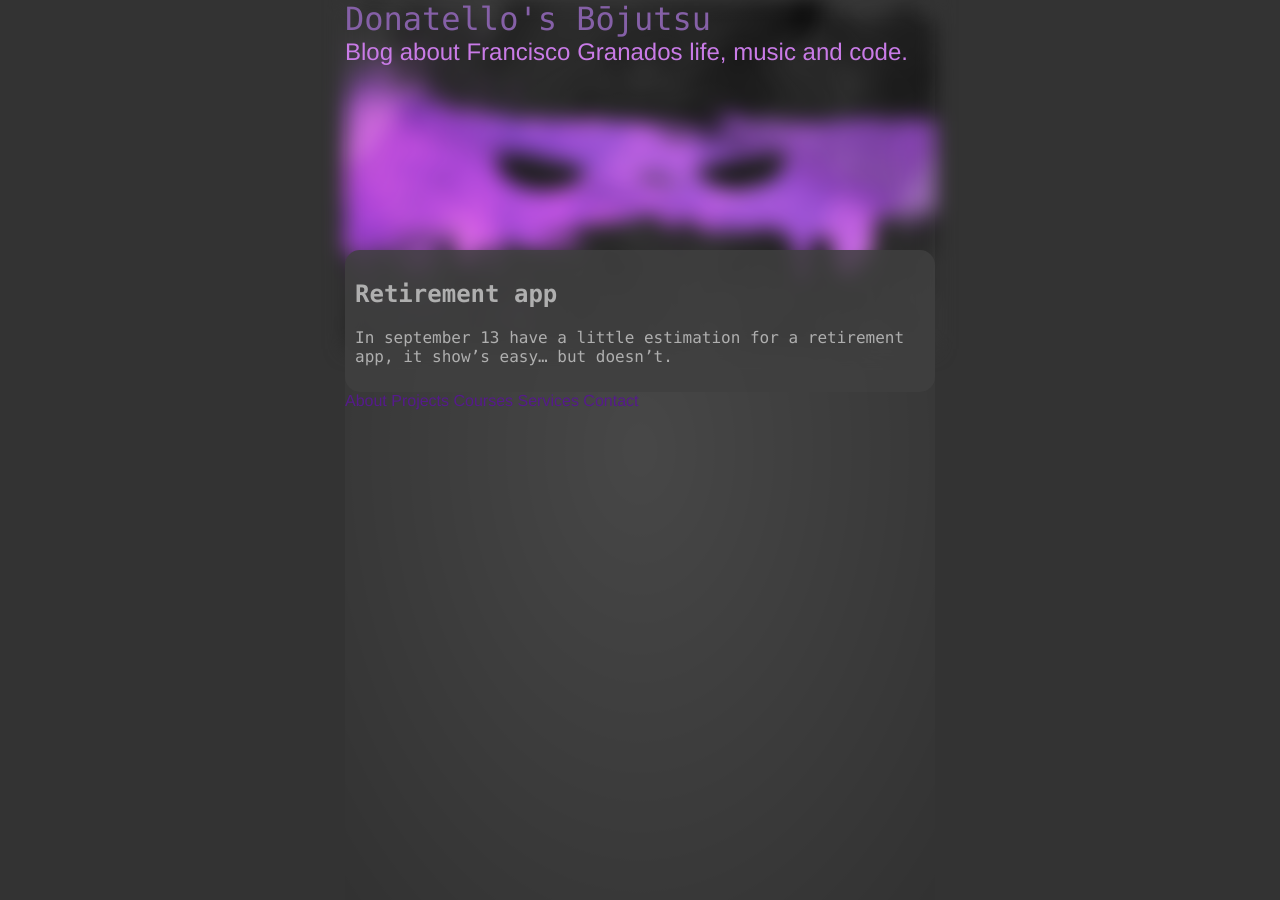
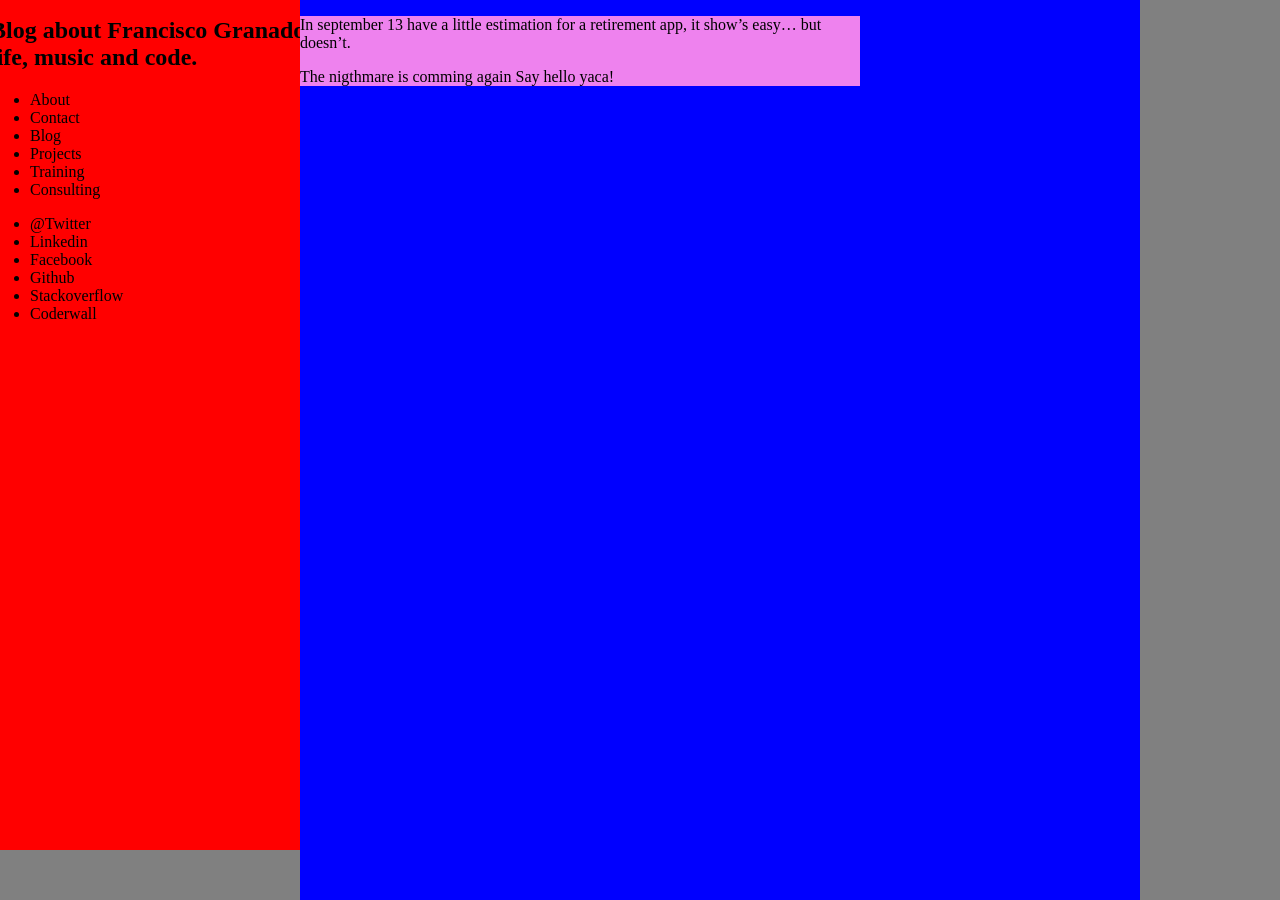
Before and after one commit to gzfrancisco/gzfrancisco.github.io, a Jekyll site: the page built from _posts/2014-01-01-retirement-app.md, in a window 1280 px wide. Built offline with Jekyll 4.4.1, drawn with Linux system fonts in a browser that asks for light colours; Markdown is read by kramdown in place of the engine named in the settings.

Commit message:
Starting point

```diff
--- /dev/null
+++ b/_includes/footer.html
@@ -0,0 +1,3 @@
+<footer>
+Nothing
+</footer>
--- /dev/null
+++ b/_includes/menu.html
@@ -0,0 +1,10 @@
+<nav>
+  <ul>
+    <li>About</li>
+    <li>Contact</li>
+    <li>Blog</li>
+    <li>Projects</li>
+    <li>Training</li>
+    <li>Consulting</li>
+  </ul>
+</nav>
--- /dev/null
+++ b/_includes/social.html
@@ -0,0 +1,8 @@
+<ul>
+  <li>@Twitter</li>
+  <li>Linkedin</li>
+  <li>Facebook</li>
+  <li>Github</li>
+  <li>Stackoverflow</li>
+  <li>Coderwall</li>
+</ul>
--- /dev/null
+++ b/_includes/title.html
@@ -0,0 +1,4 @@
+<header>
+  <h1><a href="/">{{ site.name }}</a></h1>
+  <h2>{{site.description}}</h2>
+</header>
--- a/_layouts/default.html
+++ b/_layouts/default.html
@@ -12,24 +12,14 @@
 
 </head>
 <body>
-  <div class="blur"></div>
-  <div class="opacity"></div>
-  <header>
-    <h1><a href="/">{{ site.name }}</a></h1>
-    <h2>{{site.description}}</h2>
-  </header>
-
-  {{ content }}
-
-  <footer>
-    <nav>
-      <a href="">About</a>
-      <a href="">Projects</a>
-      <a href="">Courses</a>
-      <a href="">Services</a>
-      <a href="">Contact</a>
-    </nav>
-  </footer>
-
+  <aside>
+    {% include title.html %}
+    {% include menu.html %}
+    {% include social.html %}
+  </aside>
+  <section>
+    {{ content }}
+  </section>
+  {% include footer.html %}
 </body>
 </html>
--- a/_layouts/post.html
+++ b/_layouts/post.html
@@ -3,6 +3,6 @@ layout: default
 ---
 <article>
   <h1>{{ page.title }}</h1>
-  <p class="meta">{{ page.date | date_to_string }}</p>
+  <p>{{ page.date | date_to_string }}</p>
   {{ content }}
 </article>
--- /dev/null
+++ b/_layouts/test.html
@@ -0,0 +1 @@
+*2 > a.menu-item[href="#"]
--- a/_posts/2014-01-01-retirement-app.md
+++ b/_posts/2014-01-01-retirement-app.md
@@ -1,9 +1,10 @@
 ---
 layout: page
-tittle: 'retirement app'
+tittle: 'Retirement app'
 date: 2014-01-01 01:00:00
 category: project
 ---
-# Retirement app
+In september 13 have a little estimation for a retirement app, it show's easy... but doesn't.
 
-In september 13 have a little estimation for a retirement app, it show's easy... but doesn't.
+The nigthmare is comming again
+ Say hello yaca!
--- a/css/main.css
+++ b/css/main.css
@@ -1,100 +1,29 @@
 html {
-  width: 100%;
   height: 100%; }
-
-body {
-  -webkit-box-sizing: border-box;
-  -moz-box-sizing: border-box;
-  box-sizing: border-box;
-  width: 590px;
-  height: 100%;
-  margin: 0 auto;
-  font: 16px Helvetica, Arial;
-  font-weight: lighter;
-  background-color: #333333;
-  color: #afafaf; }
-
-div.blur {
-  -webkit-filter: blur(10px);
-  filter: blur(10px);
-  position: fixed;
-  height: 100%;
-  width: 590px;
-  margin: 0 auto;
-  opacity: 1;
-  background-image: url(/img/Donatello.jpg);
-  background-position: center top;
-  background-repeat: no-repeat;
-  z-index: -1; }
-
-div.opacity {
-  position: fixed;
-  height: 100%;
-  width: 590px;
-  background-color: rgba(255, 255, 255, 0.9);
-  background-color: white;
-  background-image: -webkit-gradient(radial, center center, 0, center center, 460, color-stop(0%, white), color-stop(100%, #333333));
-  background-image: -webkit-radial-gradient(white, #333333);
-  background-image: radial-gradient(  white, #333333);
-  opacity: 0.1;
-  z-index: -1; }
-
-header {
-  height: 250px; }
-  header h1 {
-    font-family: Source Code Pro, Monaco, Sans-Serif;
-    font-weight: lighter;
-    margin: 0; }
-    header h1 a {
-      color: #8560a7; }
-  header h2 {
-    margin: 0;
-    font-weight: lighter;
-    color: #c97be7; }
-
-a {
-  text-decoration: none; }
-
-section ul {
-  margin: 0;
-  padding: 0; }
-  section ul li {
-    width: 80%;
-    height: 100px;
-    list-style-type: none;
-    display: block;
-    background-color: rgba(64, 64, 64, 0.8);
-    border-radius: 15px;
-    margin: 10px 10px 10px 0px;
-    padding: 10px;
-    color: #eeeeee;
-    font-family: Source Code Pro, Helvetica, Sans-Serif;
-    font-weight: lighter;
-    font-style: italic;
-    font-size: 0.8em; }
-    section ul li * {
-      opacity: 1; }
-    section ul li:nth-child(even) {
-      text-align: right;
-      margin: 0 0 0 auto; }
-    section ul li a {
-      font-size: 1.6em;
-      font-style: normal;
-      font-family: Source Code Pro, Helvetica, Sans-Serif;
-      color: #eeeeee;
-      display: block;
-      width: 100%;
-      height: 100%; }
-
-article {
-  border-radius: 15px;
-  padding: 10px;
-  background-color: rgba(64, 64, 64, 0.85);
-  font-family: Source Code Pro, Monaco, Sans-Serif; }
-  article h1, article h2, article h3, article h4 {
-    color: #afafaf; }
-    article h1 a, article h2 a, article h3 a, article h4 a {
-      font-weight: lighter;
-      color: #afafaf; }
-      article h1 a:after, article h2 a:after, article h3 a:after, article h4 a:after {
-        content: " [link]"; }
+  html body {
+    width: 1200px;
+    height: 100%;
+    font-size: 0px;
+    margin: 0 auto;
+    padding: 0;
+    background-color: gray; }
+    html body aside {
+      font-size: initial;
+      width: 30%;
+      height: 100%;
+      background-color: red;
+      display: inline-block;
+      vertical-align: top;
+      margin: -50px; }
+    html body section {
+      width: 70%;
+      height: 100%;
+      font-size: initial;
+      background-color: blue;
+      display: inline-block;
+      vertical-align: top; }
+      html body section article {
+        width: 560px;
+        background-color: violet; }
+    html body footer {
+      background-color: gray; }
```
Also changed, not shown: css/_sass/main.sass (+26 -110 lines), README.md.
